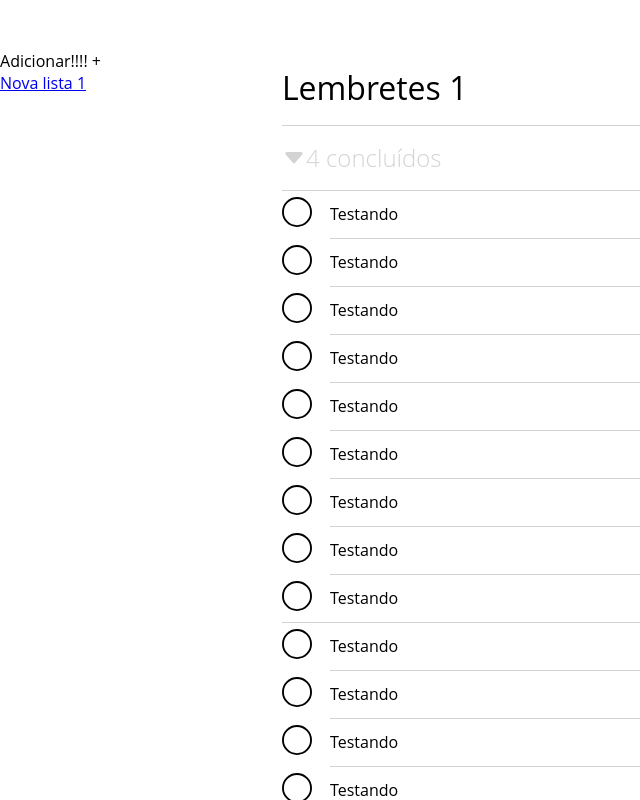
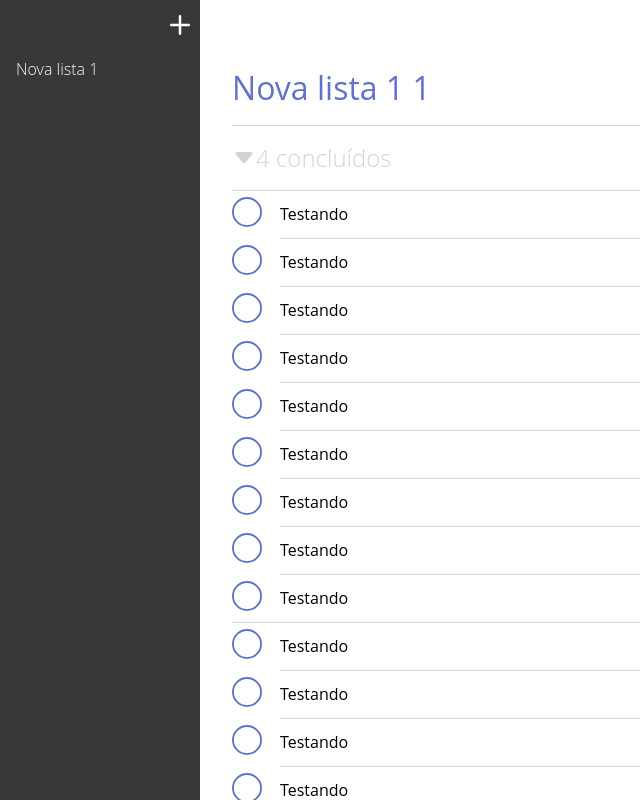
Before and after one commit to cristianfavaro/toDo, a React (Create React App) app: page /1 in a window 1280 px wide. Shown: the whole page, without its empty margins (0-640 px from the left). Built offline with nearby package versions, Linux system fonts and the light colour scheme.

Commit message:
criei o contexto remiders

```diff
--- a/src/App.js
+++ b/src/App.js
@@ -1,11 +1,13 @@
 import { MemoryRouter } from "react-router-dom";
 import AppRoutes from "./App.routes";
 import GlobalStyle from './styles/global';
-
+import { RemindersProvider } from "./context/RemindersContext";
 
 export default function App() {
-  return <MemoryRouter>
-    <GlobalStyle/>
-    <AppRoutes/>
-  </MemoryRouter>
+  return <RemindersProvider>
+    <MemoryRouter>
+      <GlobalStyle/>
+      <AppRoutes/>
+    </MemoryRouter>
+  </RemindersProvider>
 }
--- a/src/App.routes.js
+++ b/src/App.routes.js
@@ -10,10 +10,10 @@ export const Grid = styled.div`
     display: grid;
     height: 100vh;
     /* grid-template-columns: auto ${props=> props.sidebar ? "350px" : "0"}; */
-    grid-template-columns: 250px 1fr;
+    grid-template-columns: 200px 1fr;
     grid-template-rows: 50px 1fr;
     grid-template-areas:
-    'MH MH'
+    'HL HR'
     'SB CT';
     box-sizing: border-box;
 `
--- a/src/Components/Item/index.js
+++ b/src/Components/Item/index.js
@@ -4,7 +4,6 @@ import { BsCircle } from "react-icons/bs";
 const ItemStyled = styled.li`
     position: relative;
     list-style-type: none;
-
     >div{
       display: flex;
       height: 3rem;
@@ -49,7 +48,7 @@ export const Item = ({color}) => {
   return (
     <ItemStyled color={color}>
       <div className="reminder" tabIndex="1">
-        <div class="check">
+        <div className="check">
           <a>
             <BsCircle color={`rgb(${color})`} size={30}/>
           </a>
--- a/src/Components/List/index.js
+++ b/src/Components/List/index.js
@@ -55,12 +55,10 @@ export const List = ({color, header}) => {
             </div>
         </div>
     }
-
-
     {
         !collapsed && <ul>
             {
-            data.map((item) => <Item color={color}>{item}</Item>)
+            data.map((item, i) => <Item key={i} color={color}>{item}</Item>)
             }
     </ul>
     }
--- a/src/Components/Sidebar/index.js
+++ b/src/Components/Sidebar/index.js
@@ -1,11 +1,34 @@
-import React from 'react';
+import React, {useState} from 'react';
 import { usePersistedReducer } from '../../hooks/usePersisted';
 import styled from 'styled-components';
 import { Link } from "react-router-dom";
+import { BsPlus } from "react-icons/bs";
+import { useReminders, useDispatchReminders } from '../../context/RemindersContext';
 
 const Container = styled.div`
   grid-area: SB;
-`
+  background-color: rgb(56	56	54	);
+
+  li{
+    padding: 0.5rem 1rem;
+  }
+  a{
+    color: #fff;
+    text-decoration: none;
+    font-weight: 200;
+  }
+`;
+
+const NewListContainer = styled.div`
+  background-color: rgb(56	56	54	);
+  grid-area: HL;
+  display: flex;
+  align-items: center;
+  justify-content: end;
+  svg{
+    color: #fff;
+  }
+`;
 
 
 const remindersReducer = (state, action) => {
@@ -16,27 +39,69 @@ const remindersReducer = (state, action) => {
           const id = state.length + 1;
           return [...state, {name: `Nova lista ${id}`, id: id, color: "96, 113, 201", items: []}]
 
+
+      case 'UPDATE_ITEM':
+
+        return state.map(item => item.id === action.id ?
+              {...item, ...action.update}
+            :
+              item
+          )
+
       default:
           return;
   }
 };
 
+
+const ListItem = ({reminder, dispatchReminders}) => {
+
+  const nameState = useState(reminder.name);
+
+  const onInput = (textContent) =>{
+    dispatchReminders({
+      type: "UPDATE_ITEM",
+      id: reminder.id,
+      update: {name: textContent},
+    });
+  };
+
+  return <li>
+    <Link
+      contentEditable="true"
+      onInput={(e) => onInput(e.currentTarget.textContent)}
+      to={`/${reminder.id}`} suppressContentEditableWarning={true}
+    >
+      {nameState[0]}
+    </Link>
+  </li>
+}
+
 export const Sidebar = () => {
-  const [reminders, dispatchReminders] = usePersistedReducer("reminders", remindersReducer, [
-    {name: "Nova lista 1", id: 1, color: "96, 113, 201", items: []}
-  ]);
-  return <Container>
-      <div onClick={()=>dispatchReminders({"type": "ADD_ITEM"})}>
-          Adicionar!!!! +
-      </div>
+
+  const reminders = useReminders();
+  const dispatchReminders = useDispatchReminders();
+
+  const NewList = () => {
+
+    return <NewListContainer>
+        <BsPlus onClick={()=>dispatchReminders({"type": "ADD_ITEM"})} size={40}/>
+    </NewListContainer>
+  }
+
+  return <React.Fragment>
+      <NewList/>
+      <Container>
           <ul>
             {
               reminders.map(
-            reminder => <li key={reminder.id}><Link to={`/${reminder.id}`}>{reminder.name}</Link></li>
+                reminder => <ListItem key={reminder.id} dispatchReminders={dispatchReminders} reminder={reminder}/>
               )
             }
           </ul>
+      </Container>
+
+  </React.Fragment>
 
 
-  </Container>
 };
--- a/src/Components/ToDo.js/index.js
+++ b/src/Components/ToDo.js/index.js
@@ -1,39 +1,31 @@
 import React from 'react';
-import styled from 'styled-components';
 import { useParams } from "react-router-dom";
 import { List } from '../List';
 import { NewItem } from '../Item';
+import { useReminders } from '../../context/RemindersContext';
+import { Container, Title } from './styles';
 
-const Container = styled.main`
-    grid-area: CT;
-    overflow: hidden;
-    .content{
-        display: flex;
-        flex-direction: column;
-        height: -webkit-fill-available;
-        >div{
-            overflow: auto;
-            flex: 1 0 0px;
-        }
+
+function getToDo(id, reminders){
+    for (let i = 0; i < reminders.length; i++) {
+        if(reminders[i].id == id){
+            return reminders[i];
+        };
     };
-`
+};
 
-const Title = styled.h1`
-    font-weight: 400;
-    margin-left: 2rem;
-    box-shadow: 0 1px 0 0 #D3D3D3;
-    padding: 1rem 0;
-`
-/* color: rgb(${props => props.color}); */
 
-export default function ToDo({color}){
+export default function ToDo(){
     let { id } = useParams();
+    const reminders = useReminders();
+    const toDo = getToDo(id, reminders);
+
     return <Container>
         <div className="content">
-            <Title color={color}><span>Lembretes {id}</span></Title>
+            <Title color={toDo.color}><span>{toDo.name} {id}</span></Title>
             <div>
-                <List header="concluídos" color={color}/>
-                <List color={color}/>
+                <List header="concluídos" color={toDo.color}/>
+                <List color={toDo.color}/>
                 <NewItem/>
             </div>
         </div>
--- /dev/null
+++ b/src/Components/ToDo.js/styles.js
@@ -0,0 +1,24 @@
+import styled from 'styled-components';
+
+
+export const Container = styled.main`
+    grid-area: CT;
+    overflow: hidden;
+    .content{
+        display: flex;
+        flex-direction: column;
+        height: -webkit-fill-available;
+        >div{
+            overflow: auto;
+            flex: 1 0 0px;
+        }
+    };
+`
+
+export const Title = styled.h1`
+    font-weight: 400;
+    margin-left: 2rem;
+    box-shadow: 0 1px 0 0 #D3D3D3;
+    padding: 1rem 0;
+    color: rgb(${props => props.color});
+`;
--- /dev/null
+++ b/src/context/RemindersContext.js
@@ -0,0 +1,59 @@
+import React from 'react';
+import {usePersistedReducer} from '../hooks/usePersisted';
+const RemindersContext = React.createContext();
+
+
+const remindersReducer = (state, action) => {
+
+    switch (action.type){
+
+        case 'ADD_ITEM':
+            const id = state.length + 1;
+            return [...state, {name: `Nova lista ${id}`, id: id, color: "96, 113, 201", items: []}]
+
+
+        case 'UPDATE_ITEM':
+
+          return state.map(item => item.id === action.id ?
+                {...item, ...action.update}
+              :
+                item
+            )
+
+        default:
+            return;
+    }
+  };
+
+
+function RemindersProvider({children}){
+    const [reminders, dispatchReminders] = usePersistedReducer("reminders", remindersReducer, [
+        {name: "Nova lista 1", id: 1, color: "96, 113, 201", items: []}
+    ]);
+
+
+    return <RemindersContext.Provider value={{
+                    reminders, dispatchReminders
+                }}
+            >
+                {children}
+            </RemindersContext.Provider>
+}
+
+export function useReminders() {
+    var {reminders} = React.useContext(RemindersContext);
+    if(reminders === undefined){
+      throw new Error("This hook must be used within a Provider");
+    };
+    return reminders;
+};
+
+export function useDispatchReminders() {
+    var {dispatchReminders} = React.useContext(RemindersContext);
+    if(dispatchReminders === undefined){
+      throw new Error("This hook must be used within a Provider");
+    };
+    return dispatchReminders;
+};
+
+export {RemindersProvider}
```
Also changed, not shown: src/ToDo.js (deleted, +0 -50 lines). Lines whose indentation alone changed are shown as unchanged.
